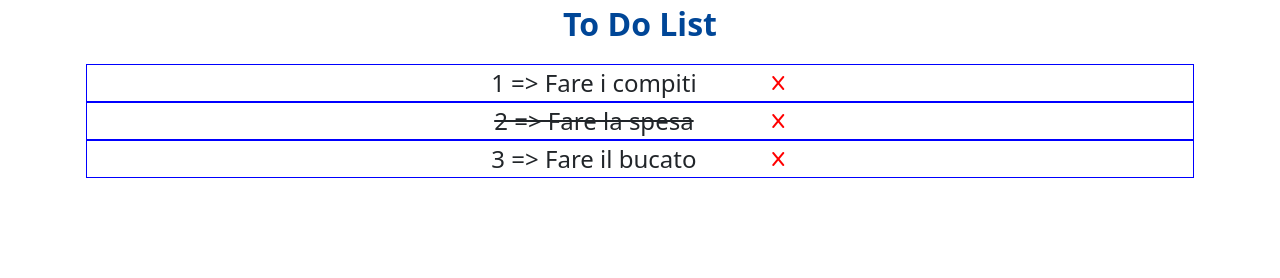
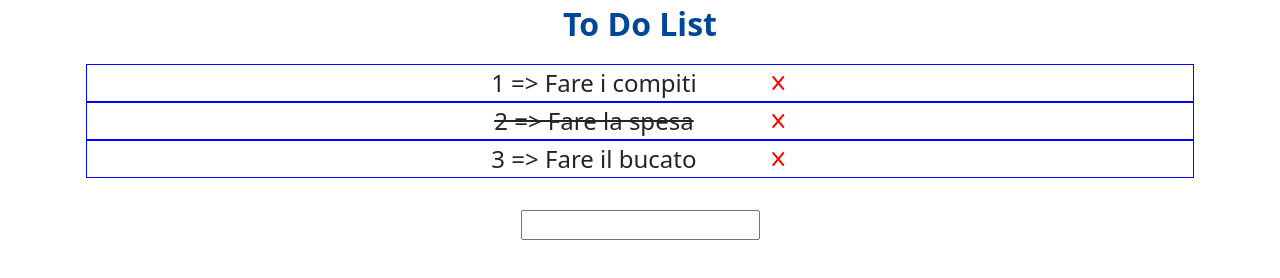
Before and after one commit to revanderground/vue-todolist, a plain HTML site: page index.html in a window 1280 px wide. Drawn offline with nearby package versions, Linux system fonts and the light colour scheme.

Commit message:
input module

```diff
--- a/index.html
+++ b/index.html
@@ -26,6 +26,8 @@
 
                     </ul>
 
+                    <input type="text" v-model.trim="newTodos" @keyUp.enter="addToList(newTodos)">
+
 
 
 
--- a/js/main.js
+++ b/js/main.js
@@ -3,6 +3,7 @@ const app = new Vue (
         el: '#root',
         data: {
 
+            newTodos:[],
 
             todos: [
                 {
@@ -17,8 +18,8 @@ const app = new Vue (
                     text: 'Fare il bucato',
                     done: false
                 }
+
             ]
-
 
 
         },
@@ -26,11 +27,17 @@ const app = new Vue (
 
           remove: function(indice){
             this.todos.splice(indice,1);
+          },
 
+          addToList: function(currentToDoEl){
+            if (currentToDoEl==''){
+                console.warn('stai provando ad inserire un elemento todo vuoto');
+            } else{
+                this.todos.push(currentToDoEl);
+                this.newTodos = '';
+            }
 
-
-
-          }
+           }
 
         }
     }
```
